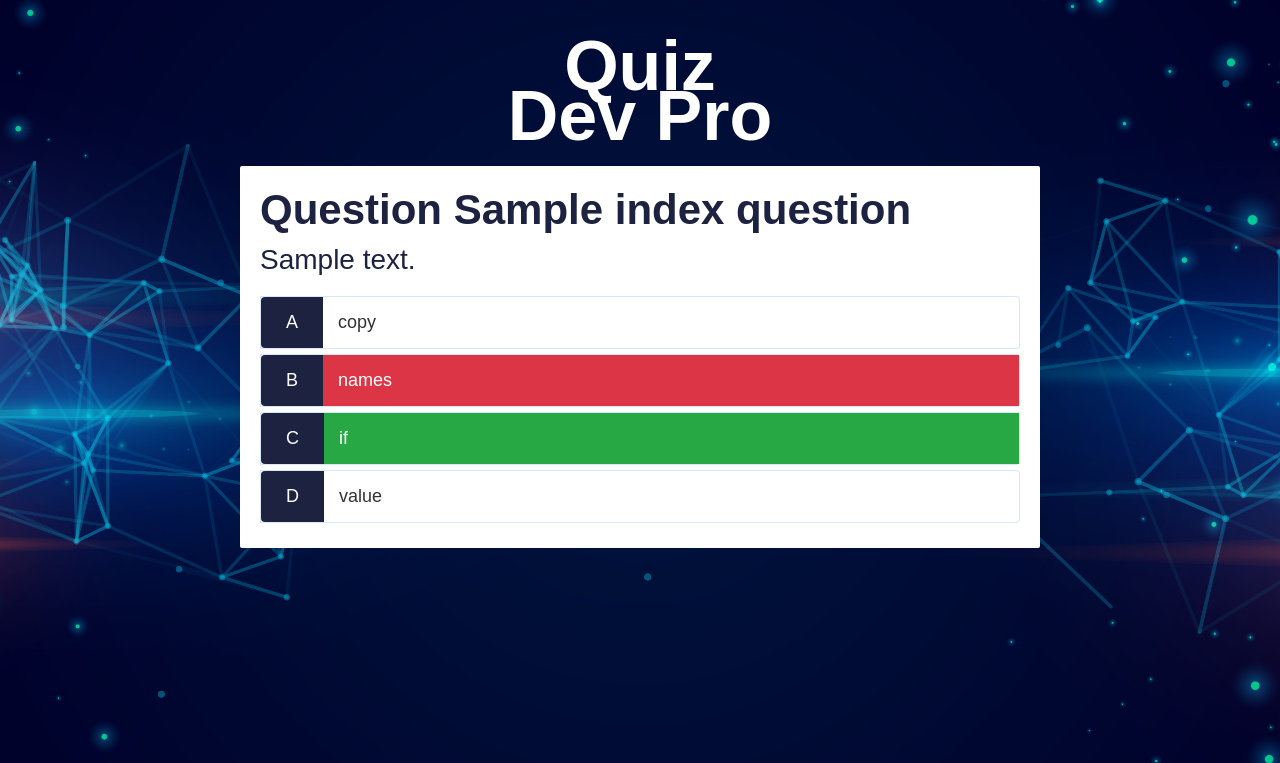
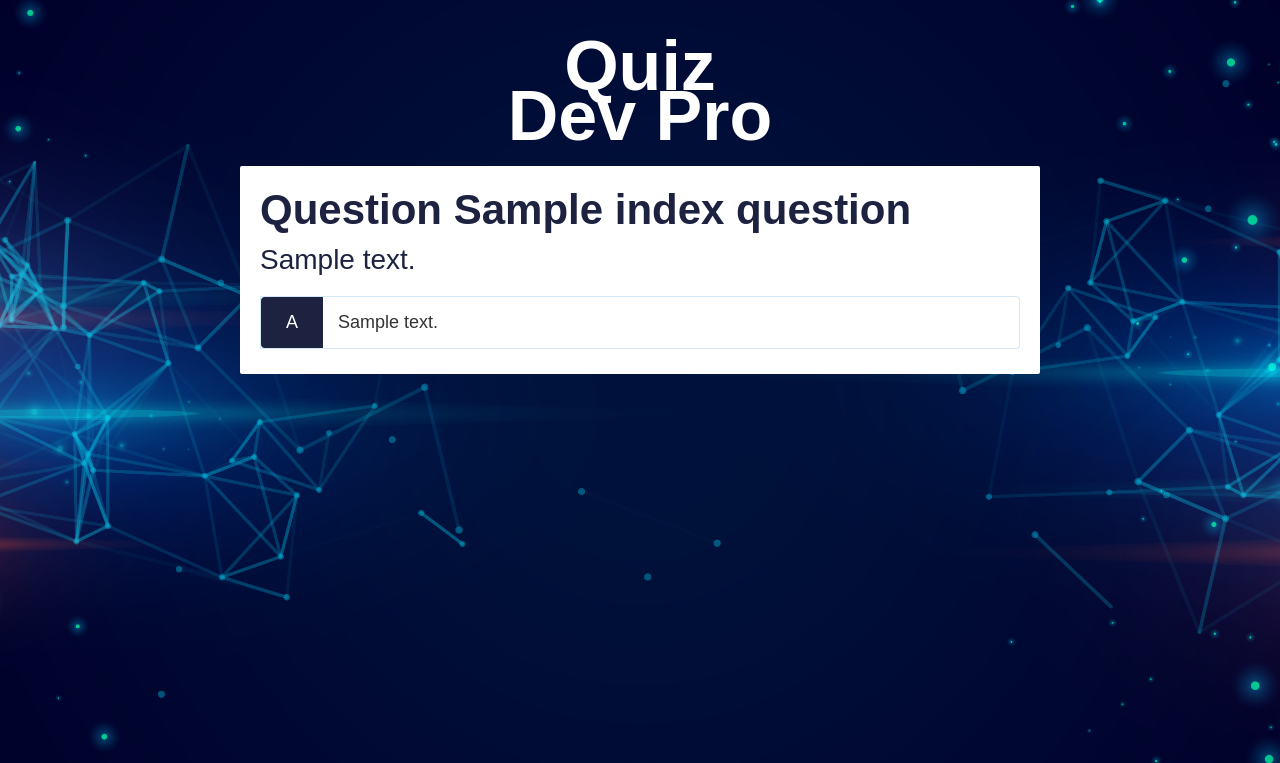
Before and after one commit to JoaoZati/django_quiz_devpro, a Django app: template base/templates/base/game.html in a window 1280 px wide. Shown: the top 763 px of the page. Run offline with Django 3.2, Linux system fonts and the light colour scheme; the template is opened without the code that fills it: most values are stand-ins (such as "Sample title", 1, 10 or a date in 2020); data that the repository does not hold is empty.

Commit message:
Part 2: - add for loop into game.html; - use django template cycle; - Finalized Part 2;

```diff
--- a/base/templates/base/game.html
+++ b/base/templates/base/game.html
@@ -22,24 +22,12 @@
                     <h2>Question {{ index_question }}</h2>
                     <h3>{{ question.content }}</h3>
 
-                    <div class="choice-container">
-                        <p class="choice-prefix">A</p>
-                        <p class="choice-text">copy</p>
-                    </div>
-                    <div class="choice-container">
-                        <p class="choice-prefix">B</p>
-                        <p class="choice-text incorrect">names</p>
-                    </div>
-                    <div class="choice-container">
-                        <p class="choice-prefix">C</p>
-                        <p class="choice-text correct">if</p>
-                    </div>
-                    <div class="choice-container">
-                        <p class="choice-prefix">D</p>
-                        <p class="choice-text">value</p>
-                    </div>
-
-                </div>
+                    {% for answer in question.answers.array %}
+                        <div class="choice-container">
+                            <p class="choice-prefix">{% cycle 'A' 'B' 'C' 'D' %}</p>
+                            <p class="choice-text">{{ answer }}</p>
+                        </div>
+                    {% endfor %}
 
 <!--            </div>-->
         </div>
```
